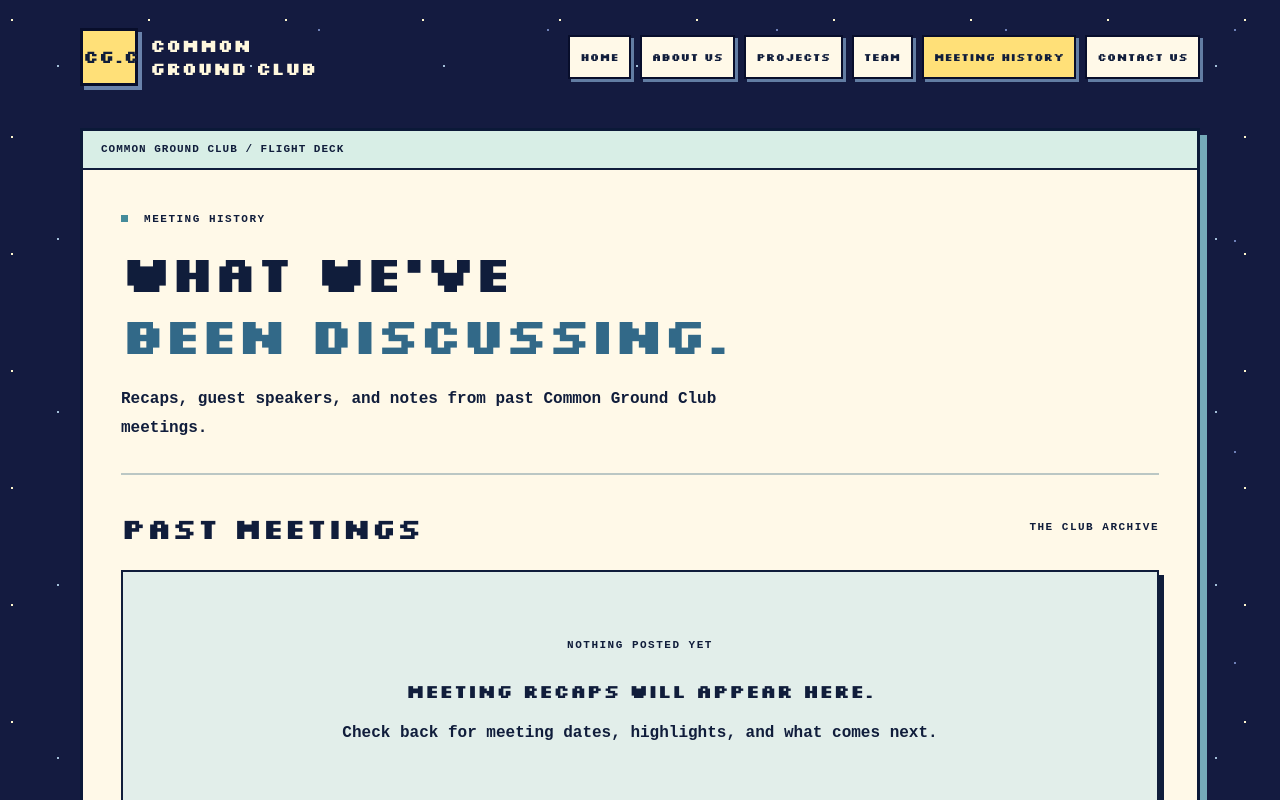
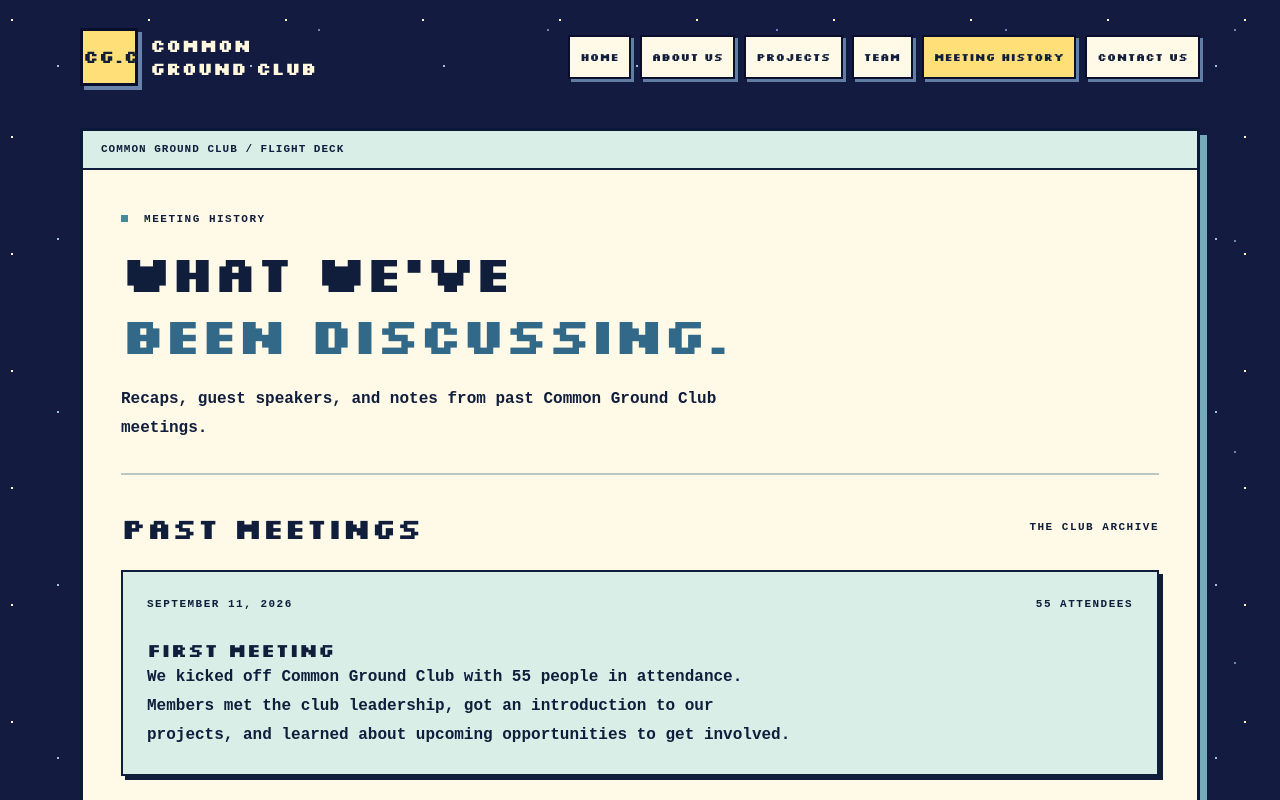
Before and after one commit to jsephbrnd/Website-For-School-Business-Club, a Next.js app: page /meeting-history in a window 1280 px wide. Shown: the top 800 px of the page. Built offline with nearby package versions, Linux system fonts and the light colour scheme.

Commit message:
Add September 11 first meeting recap

```diff
--- a/app/meeting-history/page.tsx
+++ b/app/meeting-history/page.tsx
@@ -17,11 +17,18 @@ export default function MeetingHistoryPage() {
           <h2 id="past-meetings">Past meetings</h2>
           <span className="eyebrow">THE CLUB ARCHIVE</span>
         </div>
-        <div className="meeting-empty">
-          <span className="eyebrow">NOTHING POSTED YET</span>
-          <h3>Meeting recaps will appear here.</h3>
-          <p className="body-copy">Check back for meeting dates, highlights, and what comes next.</p>
-        </div>
+        <article className="meeting-entry quiet-panel">
+          <div className="section-heading">
+            <time className="eyebrow" dateTime="2026-09-11">SEPTEMBER 11, 2026</time>
+            <span className="eyebrow">55 ATTENDEES</span>
+          </div>
+          <h3>First meeting</h3>
+          <p className="body-copy">
+            We kicked off Common Ground Club with 55 people in attendance.
+            Members met the club leadership, got an introduction to our projects,
+            and learned about upcoming opportunities to get involved.
+          </p>
+        </article>
       </section>
     </main>
   );
```
